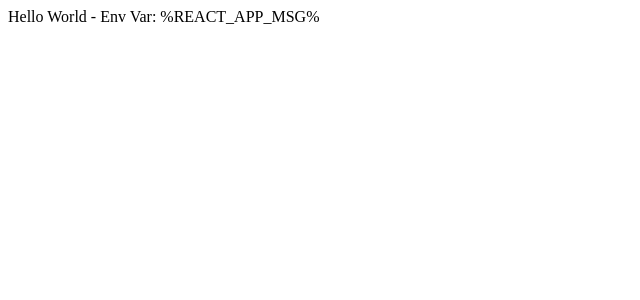
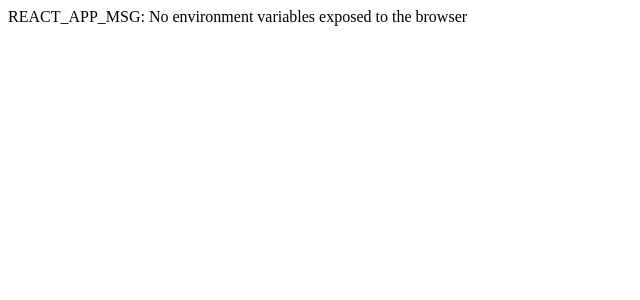
Before and after one commit to yaba/azure_static_web_app_react, a React (Create React App) app: page / in a window 1280 px wide. Shown: the top 300 px of the page, without its empty margins (0-640 px from the left). Built offline with nearby package versions, Linux system fonts and the light colour scheme; the HTML template or start-up script is replaced by a standard one.

Commit message:
Update App.js

```diff
--- a/src/App.js
+++ b/src/App.js
@@ -2,7 +2,8 @@ import React from 'react';
 
 function App() {
   const value = 'World';
-  return <div>Hello {value} - Env Var: %REACT_APP_MSG%</div>;
+  return <div>REACT_APP_MSG: {process.env.REACT_APP_MSG ?? "No environment variables exposed to the browser"}</div>;
+
 }
 
 export default App;
```
